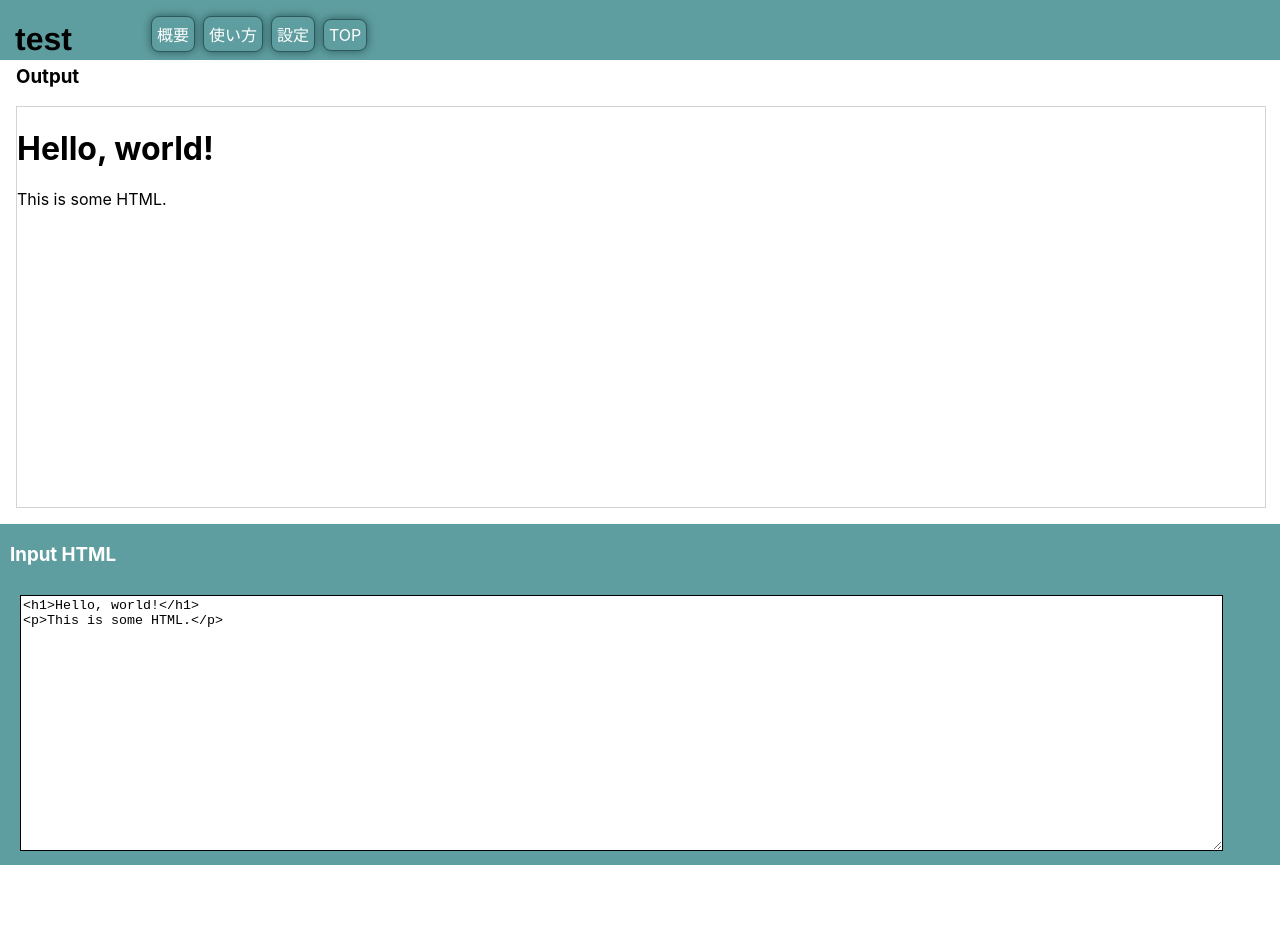
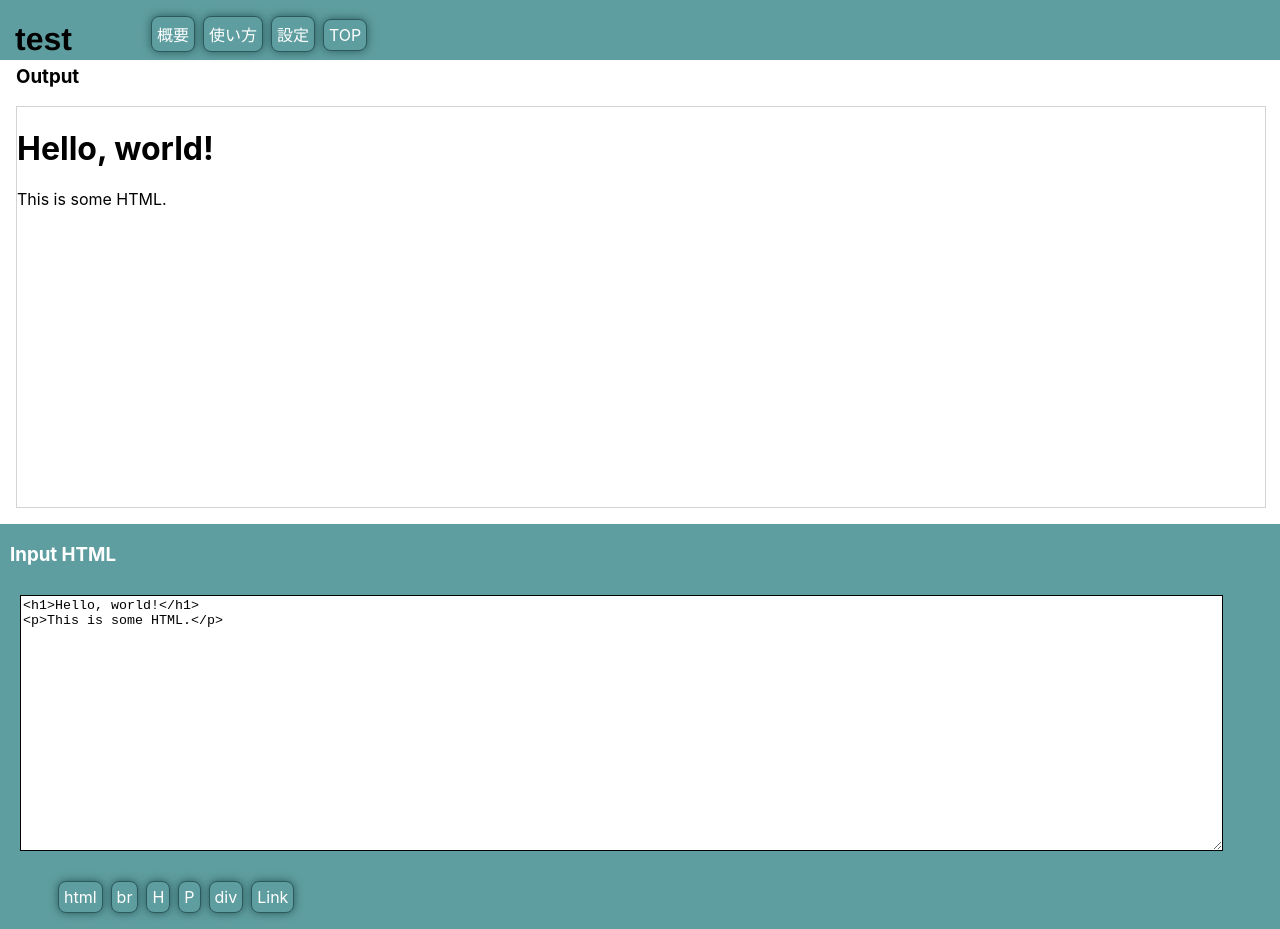
Before and after one commit to satops9/my-app, a React (Create React App) app: page / in a window 1280 px wide. Before the commit the page ends 865 px from the top, so only its background shows below. Built offline with nearby package versions, Linux system fonts and the light colour scheme.

Commit message:
Initial commit

```diff
--- a/src/AppItems/TextApp.tsx
+++ b/src/AppItems/TextApp.tsx
@@ -1,26 +1,58 @@
 import React, { useState } from "react";
 import "./TextApp.css";
 
+type Option = {
+  label: string;
+  value: string;
+};
+const options: Option[] = [
+  { label: "html", value: '<!DOCTYPE html>\n<html lang="ja">\n<head>\n\n<title>TITLE</title>\n</head>\n<body>\n\n<body/>\n</html>' },
+  { label: "br", value: "<br>" },
+  { label: "H", value: "<h1>text</h1>" },
+  { label: "P", value: "<p>Paragraph</p>" },
+  { label: "div", value: "<div>item</div>" },
+  { label: "Link", value: "<a href='#'>Link</a>" },
+];
+
 const App: React.FC = () => {
-  const [input, updateInput] = useState("<h1>Hello, world!</h1>\n<p>This is some HTML.</p>");
+  const [input, setInput] = useState("<h1>Hello, world!</h1>\n<p>This is some HTML.</p>");
+
+  const handleInputChange = (e: React.ChangeEvent<HTMLTextAreaElement>) => {
+    setInput(e.target.value);
+  };
+
+  const InputPlus = (options: Option) => {
+    const textarea = document.getElementById("html-content") as HTMLTextAreaElement;
+    const start = textarea.selectionStart;
+    const end = textarea.selectionEnd;
+    const text = textarea.value;
+    const before = text.substring(0, start);
+    const after = text.substring(end, text.length);
+    textarea.value = before + options.value + after;
+    textarea.selectionStart = start + options.value.length;
+    textarea.selectionEnd = start + options.value.length;
+    setInput(textarea.value);
+  };
+
 
   return (
     <div>
       <div className="main">
         <h3>Output</h3>
-      <div className="outBox" dangerouslySetInnerHTML={{__html: input}} ></div>
+        <div className="outBox" dangerouslySetInnerHTML={{ __html: input }}></div>
       </div>
 
       <div className="MainCont">
         <footer>
           <h3>Input HTML</h3>
-      <textarea className="box"
-        id="html-content"
-        onChange={(e: any) => {
-          updateInput(e.target.value);
-        }}
-        value={input}
-      />
+          <textarea className="box" id="html-content" onChange={handleInputChange} value={input} />
+          <ul>
+          {options.map((option) => (
+          <li key={option.value} onClick={() => InputPlus(option)}>
+            {option.label}
+          </li>
+        ))}
+      </ul>
         </footer>
       </div>
     </div>
```
Also changed, not shown: 7 other files (tests, documents, lock files or other folders). Lines whose indentation alone changed are shown as unchanged.
